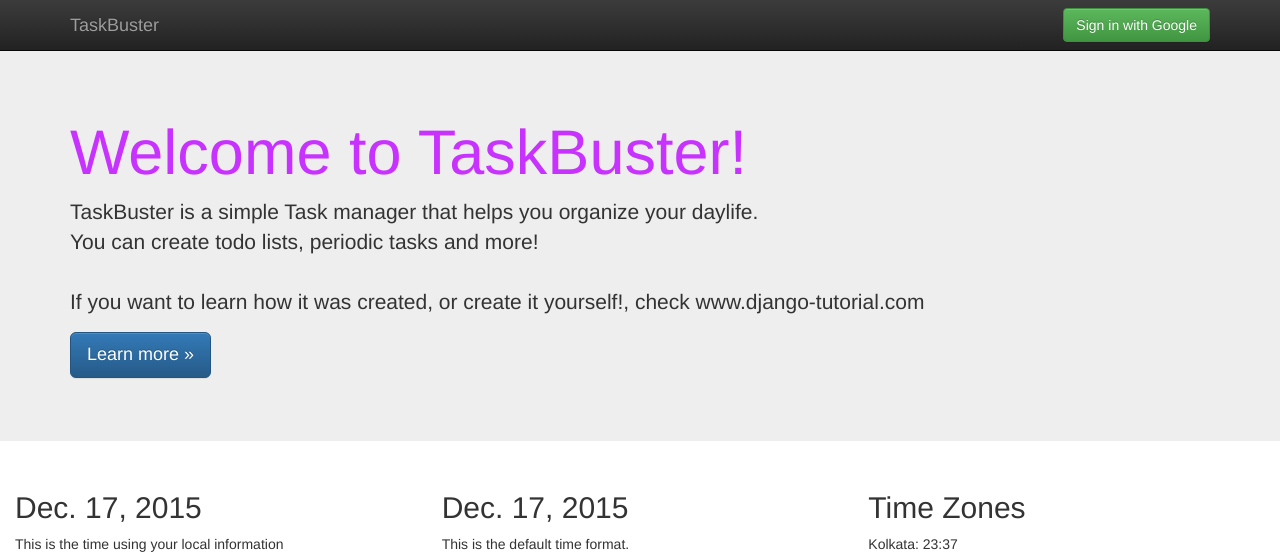
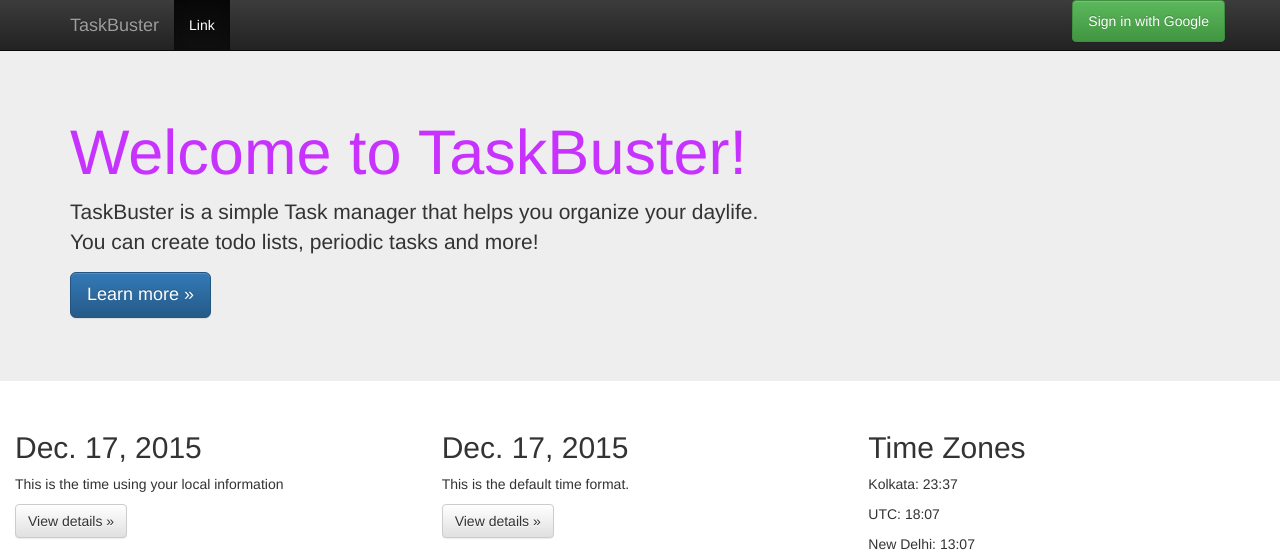
Before and after one commit to userimack/taskbuster_project, a Django app: page /en/ in a window 1280 px wide. Shown: the top 557 px of the page. Run offline with Django 3.2, Linux system fonts and the light colour scheme; some libraries are stand-ins or nearby versions.

Commit message:
Fixed few bugs

```diff
--- a/functional_tests/test_allauth.py
+++ b/functional_tests/test_allauth.py
@@ -37,6 +37,8 @@ class TestGoogleLogin(StaticLiveServerTestCase):
         import json
         with open("taskbuster/fixtures/google_user.json") as f:
             credentials = json.loads(f.read())
+        email = credentials['Email']
+        passw = credentials['Passwd']
         self.get_element_by_id("Email").send_keys(credentials["Email"])
         self.get_button_by_id("next").click()
         self.get_element_by_id("Passwd").send_keys(credentials["Passwd"])
--- a/taskbuster/templates/base.html
+++ b/taskbuster/templates/base.html
@@ -8,11 +8,11 @@
         <meta charset="utf-8">
         <meta http-equiv="X-UA-Compatible" content="IE=edge,chrome=1">
         <title>{% block head_title %}{% endblock %}</title>
-        <link rel="shortcut icon" href="{% static 'favicon.ico' %}" type="image/x-icon">
+
         <meta name="description" content="">
         <meta name="viewport" content="width=device-width, initial-scale=1">
 
-        <link rel="stylesheet" href="css/bootstrap.min.css">
+        <link rel="stylesheet" href="/static/css/bootstrap.min.css">
         <style>
             body {
                 padding-top: 50px;
@@ -45,8 +45,11 @@
           <a class="navbar-brand" href="#">TaskBuster</a>
         </div>
         <div id="navbar" class="navbar-collapse collapse">
-            <div class="navbar-collapse collapse">
-              <div class="navbar-form navbar-right">
+            <ul class="nav navbar-nav">
+                <li class="active"><a href="#">Link <span class="sr-only">(current)</span></a></li>
+            </ul>
+            <ul class="nav navbar-av navbar-right">
+                <li>
                 {% if user.is_authenticated %}
                   <a id="logout" href="/accounts/logout" class="btn btn-success">Logout</a>
                 {% else %}
@@ -54,8 +57,8 @@
                     Sign in with Google
                   </a>
                 {% endif %}
-              </div>
-            </div><!--/.navbar-collapse -->
+                </li>
+            </ul>
         </div><!--/.navbar-collapse -->
       </div>
     </nav>
@@ -75,9 +78,9 @@
     <script src="//ajax.googleapis.com/ajax/libs/jquery/1.11.2/jquery.min.js"></script>
         <script>window.jQuery || document.write('<script src="static/js/vendor/jquery-1.11.2.min.js"><\/script>')</script>
 
-        <script src="js/vendor/bootstrap.min.js"></script>
+        <script src="/static/js/vendor/bootstrap.min.js"></script>
 
-        <script src="js/main.js"></script>
+        <script src="/static/js/main.js"></script>
 
         <!-- Google Analytics: change UA-XXXXX-X to be your site's ID. -->
         <script>
--- a/taskbuster/templates/taskbuster/index.html
+++ b/taskbuster/templates/taskbuster/index.html
@@ -10,7 +10,7 @@
     <div class="jumbotron">
     <div class="container">
         <h1>{% trans "Welcome to TaskBuster!"%}</h1>
-        <p>{% blocktrans %}TaskBuster is a simple Task manager that helps you organize your daylife. </br> You can create todo lists, periodic tasks and more! </br></br> If you want to learn how it was created, or create it yourself!, check www.django-tutorial.com{% endblocktrans %}</p>
+        <p>{% blocktrans %}TaskBuster is a simple Task manager that helps you organize your daylife. </br> You can create todo lists, periodic tasks and more! {% endblocktrans %}</p>
         <p><a class="btn btn-primary btn-lg" role="button">Learn more &raquo;</a></p>
       </div>
     </div>
```
Also changed, not shown: taskbuster/locale/hi/LC_MESSAGES/django.po, taskbuster/static/favicon.ico (deleted), 1 other file.
